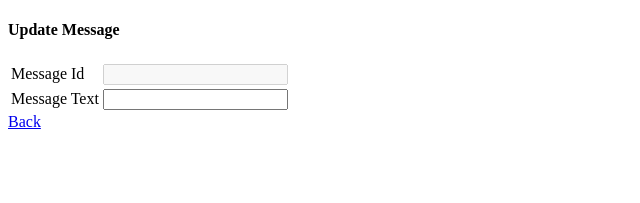
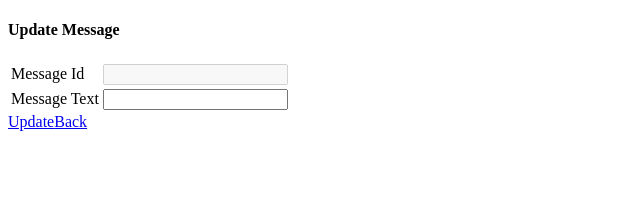
Before and after one commit to wisniewskikr/chrisblog-it-ts-angular, an Angular app in the folder architectures/gui/html/ts-angular-gui-html-helloworld-crud/: page /update/1 in a window 1280 px wide. Shown: the top 203 px of the page, without its empty margins (0-640 px from the left). Built offline with nearby package versions, Linux system fonts and the light colour scheme.

Commit message:
Finish Update component

```diff
--- a/architectures/gui/html/ts-angular-gui-html-helloworld-crud/src/app/update/update.component.html
+++ b/architectures/gui/html/ts-angular-gui-html-helloworld-crud/src/app/update/update.component.html
@@ -3,14 +3,15 @@
 <table>
     <tr>
         <td><label for="id">Message Id</label></td>
-        <td><input type="text" id="id" [value]="message?.id" disabled/></td>
+        <td><input #id type="text" id="id" [value]="message?.id" disabled/></td>
     </tr>
     <tr>
         <td><label for="text">Message Text</label></td>
-        <td><input type="text" id="text" [value]="message?.text"/></td>
+        <td><input #text type="text" id="text" [value]="message?.text"/></td>
     </tr>
 </table>
 
 <div>
+    <a routerLink="" (click)="$event.preventDefault(); update(id.value, text.value);">Update</a>
     <a routerLink="">Back</a>
 </div>
--- a/architectures/gui/html/ts-angular-gui-html-helloworld-crud/src/app/update/update.component.ts
+++ b/architectures/gui/html/ts-angular-gui-html-helloworld-crud/src/app/update/update.component.ts
@@ -1,6 +1,6 @@
 import { Component } from '@angular/core';
 import { Message } from '../../models/Message';
-import { ActivatedRoute, RouterLink } from '@angular/router';
+import { ActivatedRoute, Router, RouterLink } from '@angular/router';
 import { CrudService } from '../../services/CrudService';
 
 @Component({
@@ -14,7 +14,7 @@ export class UpdateComponent {
 
   message: Message | null = null;
 
-  constructor(private activatedRoute: ActivatedRoute, private crudService: CrudService) {
+  constructor(private activatedRoute: ActivatedRoute, private crudService: CrudService, private router: Router) {
 
     this.activatedRoute.params.subscribe(params => {
       this.message = crudService.readById(params['id']);
@@ -22,4 +22,9 @@ export class UpdateComponent {
 
   }
 
+  update(id: string, text: string) {
+    this.crudService.update(new Message(Number(id), text));
+    this.router.navigate(['']);
+  }
+
 }
```
